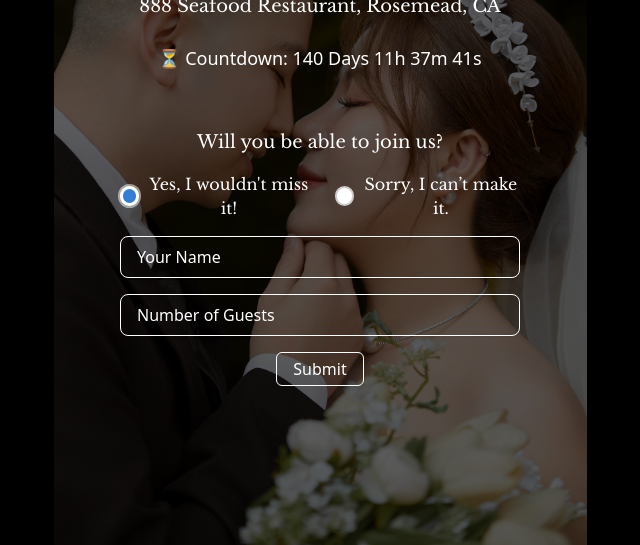
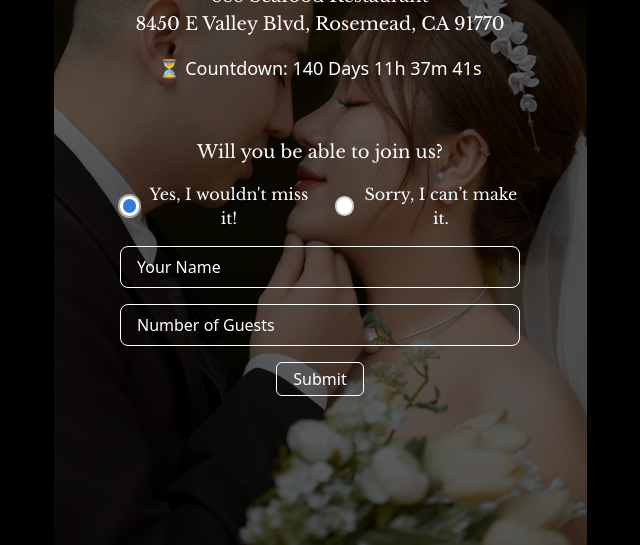
Before and after one commit to vuztran/wedding-rsvp, a plain HTML site: page index.html in a window 1280 px wide. Shown: the part 255-800 px from the top of the page, without its empty margins (320-960 px from the left). Drawn offline with nearby package versions, Linux system fonts and the light colour scheme.

Commit message:
Added restaurent address

```diff
--- a/index.html
+++ b/index.html
@@ -70,7 +70,8 @@
     <div class="overlay absolute inset-0 flex flex-col items-center justify-center text-center px-6">
       <h1 class="text-white text-5xl md:text-6xl font-extrabold mb-4 drop-shadow-lg">Vu & Linh</h1>
       <p class="text-white text-2xl md:text-3xl drop-shadow-lg mb-2">November 15, 2025</p>
-      <p class="text-white text-base md:text-lg mb-6">888 Seafood Restaurant, Rosemead, CA</p>
+      <p class="text-white text-base md:text-lg leading-tight">888 Seafood Restaurant</p>
+      <p class="text-white text-base md:text-lg leading-tight mb-4">8450 E Valley Blvd, Rosemead, CA 91770</p>
 
       <!-- Countdown -->
       <div class="text-white text-lg mb-10" id="countdown"></div>
```
